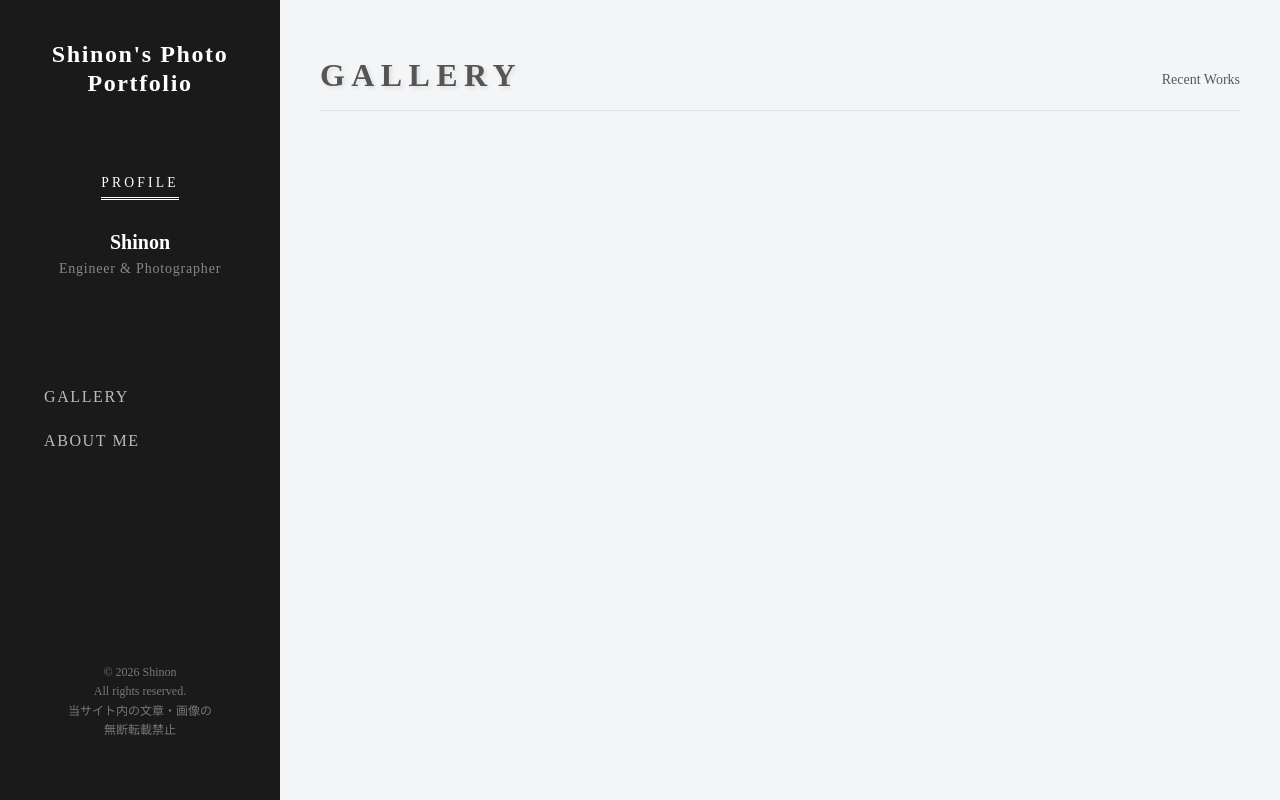
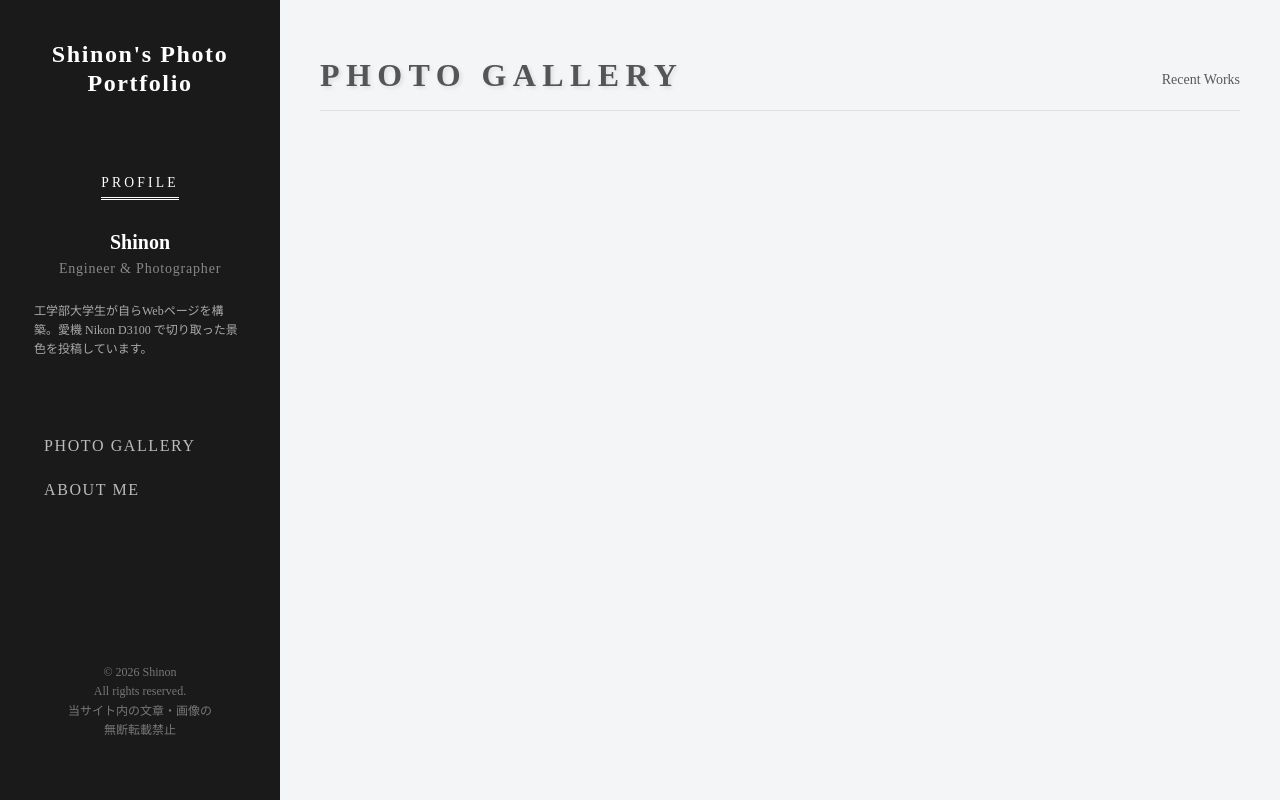
Before and after one commit to Shinon78/my-photo-portfolio, a Django app: page / in a window 1280 px wide. Run offline with Django 5.2, Linux system fonts and the light colour scheme; data that the repository does not hold is empty.

Commit message:
Update gallery titles and add image alt tags

```diff
--- a/photos/templates/photos/base.html
+++ b/photos/templates/photos/base.html
@@ -3,7 +3,7 @@
 <head>
     <meta charset="UTF-8">
     <meta name="google-site-verification" content="wcIDpoP8F-rLxn7nFptL0_Xy5NGEX-oveh8G0Zx6Dzs" />
-    <meta name="description" content="Nikon D3100で撮影した風景や日常を記録したフォトポートフォリオ">
+    <meta name="description" content="工学部大学生が自作。Nikon D3100で撮影した風景や日常を記録したフォトポートフォリオ">
     <title>Shinon's Photo Portfolio</title>
     <link href="https://cdn.jsdelivr.net/npm/bootstrap@5.3.0/dist/css/bootstrap.min.css" rel="stylesheet">
     <link href="https://fonts.googleapis.com/css2?family=Noto+Serif+JP:wght@400;700&display=swap" rel="stylesheet">
@@ -15,7 +15,6 @@
             color: #333;
         }
 
-        /* サイドバーの設定 */
         #sidebar {
             min-width: 280px;
             max-width: 280px;
@@ -23,13 +22,10 @@
             background-color: #1a1a1a;
             color: white;
             position: fixed;
-            transition: all 0.3s;
-            /* 下部に著作権を固定するための設定 */
             display: flex;
             flex-direction: column;
         }
 
-        /* メインコンテンツの設定 */
         #content {
             width: 100%;
             padding: 40px;
@@ -42,7 +38,6 @@
             to { opacity: 1; }
         }
 
-        /* ナビゲーションリンク */
         .nav-link {
             color: #bbb;
             transition: all 0.3s;
@@ -56,10 +51,9 @@
             padding-left: 30px;
         }
 
-        /* プロフィール見出しの2重線スタイル */
         .profile-title {
             display: inline-block;
-            border-bottom: 3px double white; /* 白い2重線 */
+            border-bottom: 3px double white;
             padding-bottom: 4px;
             margin-bottom: 30px;
             letter-spacing: 0.2rem;
@@ -67,9 +61,18 @@
             color: #fff;
         }
 
-        /* コピーライト部分のスタイル */
+        /* 説明文のスタイル */
+        .site-description {
+            font-size: 0.75rem;
+            color: #aaa;
+            line-height: 1.6;
+            margin-top: 15px;
+            padding: 0 10px;
+            text-align: left;
+        }
+
         .sidebar-footer {
-            margin-top: auto; /* これで一番下に押し下げます */
+            margin-top: auto;
             padding-bottom: 20px;
             color: #777;
             font-size: 0.75rem;
@@ -88,11 +91,15 @@
             </div>
 
             <h5 class="mb-1 fw-bold">Shinon</h5>
-            <p class="small mb-5" style="color: #888; letter-spacing: 0.05rem;">Engineer & Photographer</p>
+            <p class="small mb-2" style="color: #888; letter-spacing: 0.05rem;">Engineer & Photographer</p>
+
+            <div class="site-description">
+                <p>工学部大学生が自らWebページを構築。愛機 Nikon D3100 で切り取った景色を投稿しています。</p>
+            </div>
 
             <ul class="nav flex-column text-start mt-5">
                 <li class="nav-item">
-                    <a class="nav-link" href="{% url 'photos:index' %}">GALLERY</a>
+                    <a class="nav-link" href="{% url 'photos:index' %}">PHOTO GALLERY</a>
                 </li>
                 <li class="nav-item">
                     <a class="nav-link" href="{% url 'photos:about' %}">ABOUT ME</a>
--- a/photos/templates/photos/index.html
+++ b/photos/templates/photos/index.html
@@ -60,7 +60,7 @@
 </style>
 
 <div class="mb-5 py-3 border-bottom d-flex justify-content-between align-items-end">
-    <h2 class="gallery-header mb-0">GALLERY</h2>
+    <h2 class="gallery-header mb-0">PHOTO GALLERY</h2>
     <p class="text-muted small mb-1">Recent Works</p>
 </div>
 
@@ -71,7 +71,10 @@
 
             <div class="card-img-wrapper">
                 {% if post.image %}
-                <img src="{{ post.image.url }}" class="card-img-top" alt="{{ post.title }}" style="object-fit: cover; height: 260px; width: 100%;">
+                <img src="{{ post.image.url }}"
+                     class="card-img-top"
+                     alt="{{ post.title }} - Nikon D3100撮影"
+                     style="object-fit: cover; height: 260px; width: 100%;">
                 {% endif %}
             </div>
 
```
